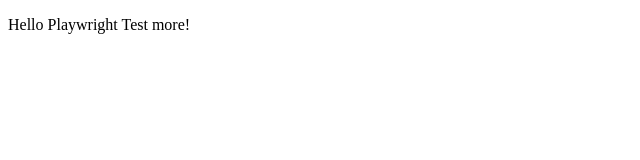
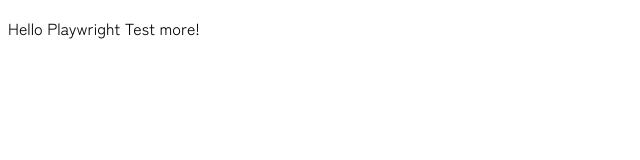
Before and after one commit to AaronMaywood/Playwright-lesson, a website: page public/index.html in a window 1280 px wide. Shown: the whole page, without its empty margins (0-640 px from the left). Drawn offline with Linux system fonts and the light colour scheme.

Commit message:
WebFonts を指定した。これでGitHub 側でのテストも合格するだろう。

```diff
--- a/playwright.config.js
+++ b/playwright.config.js
@@ -60,7 +60,6 @@
         ...devices['Desktop Firefox'],
       },
     },
-/*
     {
       name: 'webkit',
       testDir: './tests/devices',
@@ -98,9 +97,7 @@
         ...devices['iPhone X'],
       },
     },
-*/
 	/* 各デバイスごとのテスト - first view */
-/*
     {
       name: 'webkit',
       testDir: './tests/firstview',
@@ -122,7 +119,6 @@
         ...devices['iPhone SE landscape'],
       },
     },
-*/
     /* Viewport 毎のテスト
 
 	MEMO: Bootstrap に見るブレークポイントの種類
@@ -134,7 +130,6 @@
 		Extra large			≥1200px
 		Extra extra large	≥1400px
 	*/
-/*
     {
       name: 'chromium-sm',
       testDir: './tests/viewports',
@@ -151,7 +146,6 @@
 		viewport: { width: 1280, height: 720 },
       },
     },
-*/
     /* Test against branded browsers. */
     // {
     //   name: 'Microsoft Edge',
--- a/public/index.html
+++ b/public/index.html
@@ -5,6 +5,14 @@
     <meta http-equiv="X-UA-Compatible" content="IE=edge">
     <meta name="viewport" content="width=device-width, initial-scale=1.0">
     <title>Document</title>
+	<link rel="preconnect" href="https://fonts.googleapis.com">
+	<link rel="preconnect" href="https://fonts.gstatic.com" crossorigin>
+	<link href="https://fonts.googleapis.com/css2?family=Roboto&family=Zen+Kaku+Gothic+New&display=swap" rel="stylesheet">
+	<style>
+		* {
+			font-family: 'Zen Kaku Gothic New', 'Roboto', sans-serif;
+		}
+	</style>
 </head>
 <body>
    <p>Hello Playwright Test more!</p>
```
Also changed, not shown: tests/devices/devices.spec.js-snapshots/index-Mobile-Chrome-linux.png, tests/devices/devices.spec.js-snapshots/index-chromium-linux.png, tests/devices/devices.spec.js-snapshots/index-firefox-linux.png, tests/firstview/firstview.spec.js-snapshots/index-Mobile-Chrome-linux.png, tests/viewports/viewports.spec.js-snapshots/index-Mobile-Chrome-linux.png, tests/viewports/viewports.spec.js-snapshots/index-chromium-sm-linux.png, tests/viewports/viewports.spec.js-snapshots/index-chromium-xlg-linux.png.
